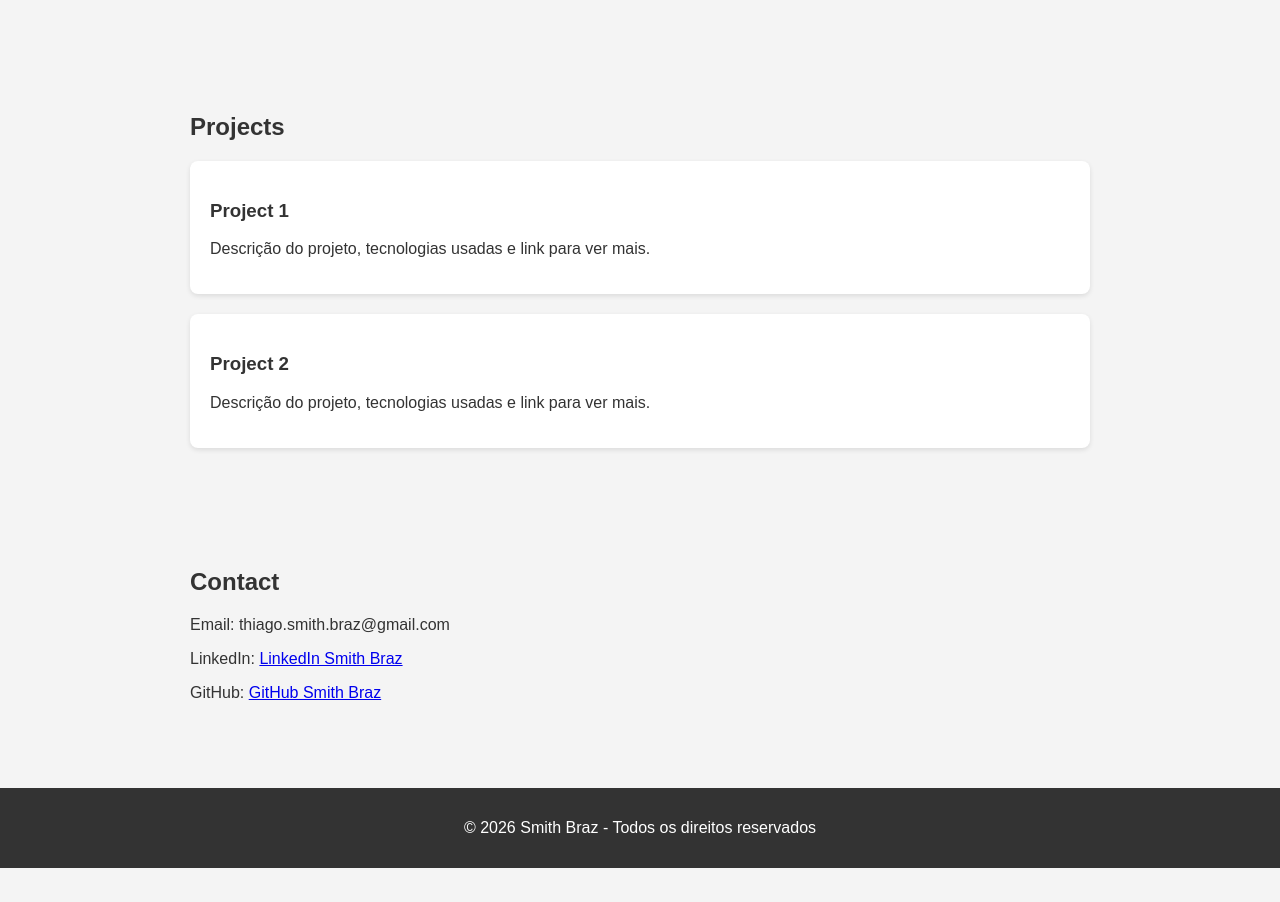
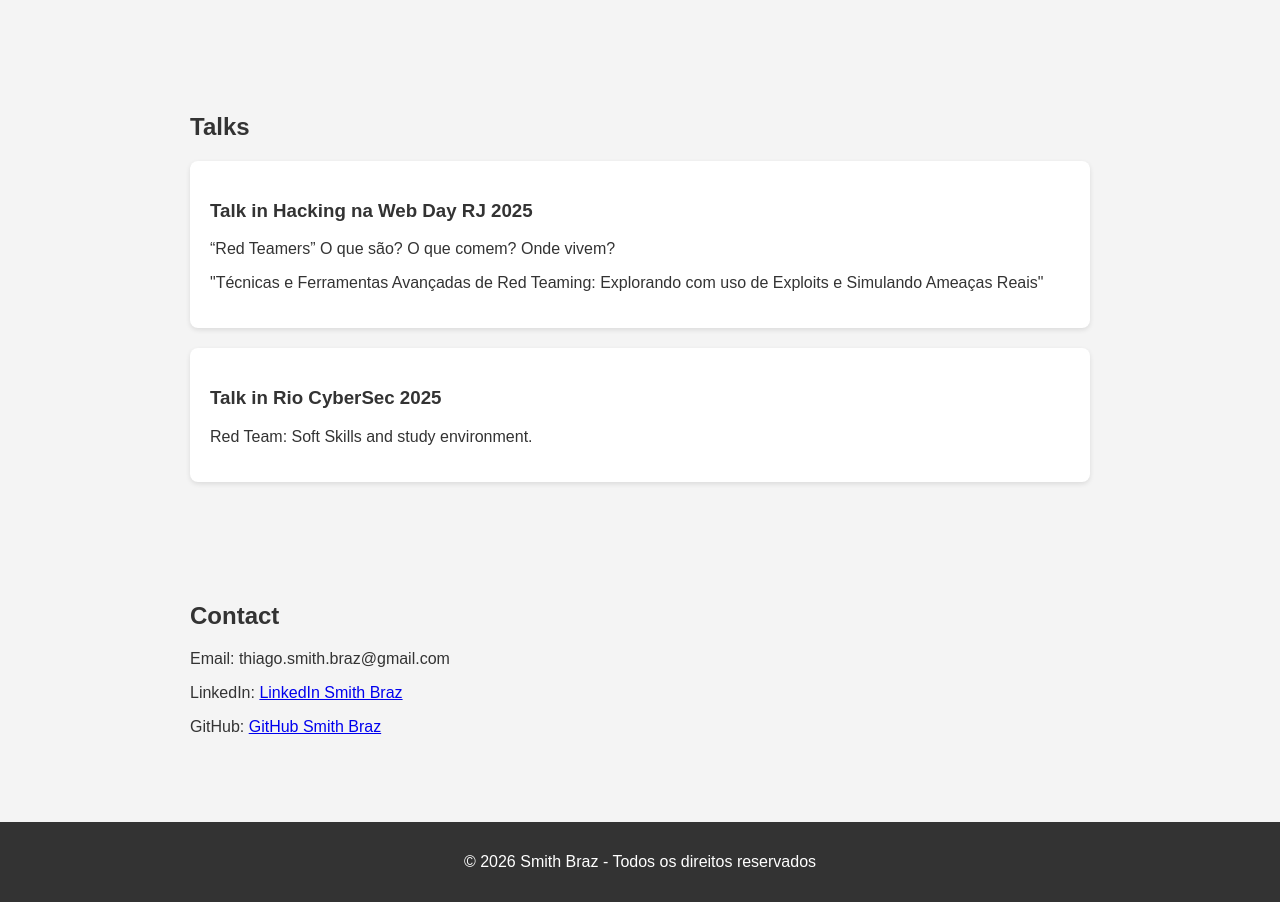
Before and after one commit to thiagosmith/site, a plain HTML site: page index.html in a window 1280 px wide. Shown: the part 1358-2260 px from the top of the page. Before the commit the page ends 2226 px from the top, so only its background shows below. Drawn offline with Linux system fonts and the light colour scheme.

Commit message:
Update index.html

```diff
--- a/index.html
+++ b/index.html
@@ -27,7 +27,7 @@
       max-width: 900px;
       margin: auto;
     }
-    .project {
+    .talks {
       background: #fff;
       padding: 20px;
       margin-bottom: 20px;
@@ -105,15 +105,16 @@
     </ul>
   </section>
 
-  <section id="projects">
-    <h2>Projects</h2>
-    <div class="project">
-      <h3>Project 1</h3>
-      <p>Descrição do projeto, tecnologias usadas e link para ver mais.</p>
+  <section id="talks">
+    <h2>Talks</h2>
+    <div class="talks">
+      <h3>Talk in Hacking na Web Day RJ 2025</h3>
+      <p>“Red Teamers” O que são? O que comem? Onde vivem?</p>
+      <p>"Técnicas e Ferramentas Avançadas de Red Teaming: Explorando com uso de Exploits e Simulando Ameaças Reais"</p>
     </div>
-    <div class="project">
-      <h3>Project 2</h3>
-      <p>Descrição do projeto, tecnologias usadas e link para ver mais.</p>
+    <div class="talks">
+      <h3>Talk in Rio CyberSec 2025</h3>
+      <p>Red Team: Soft Skills and study environment.</p>
     </div>
   </section>
 
```
